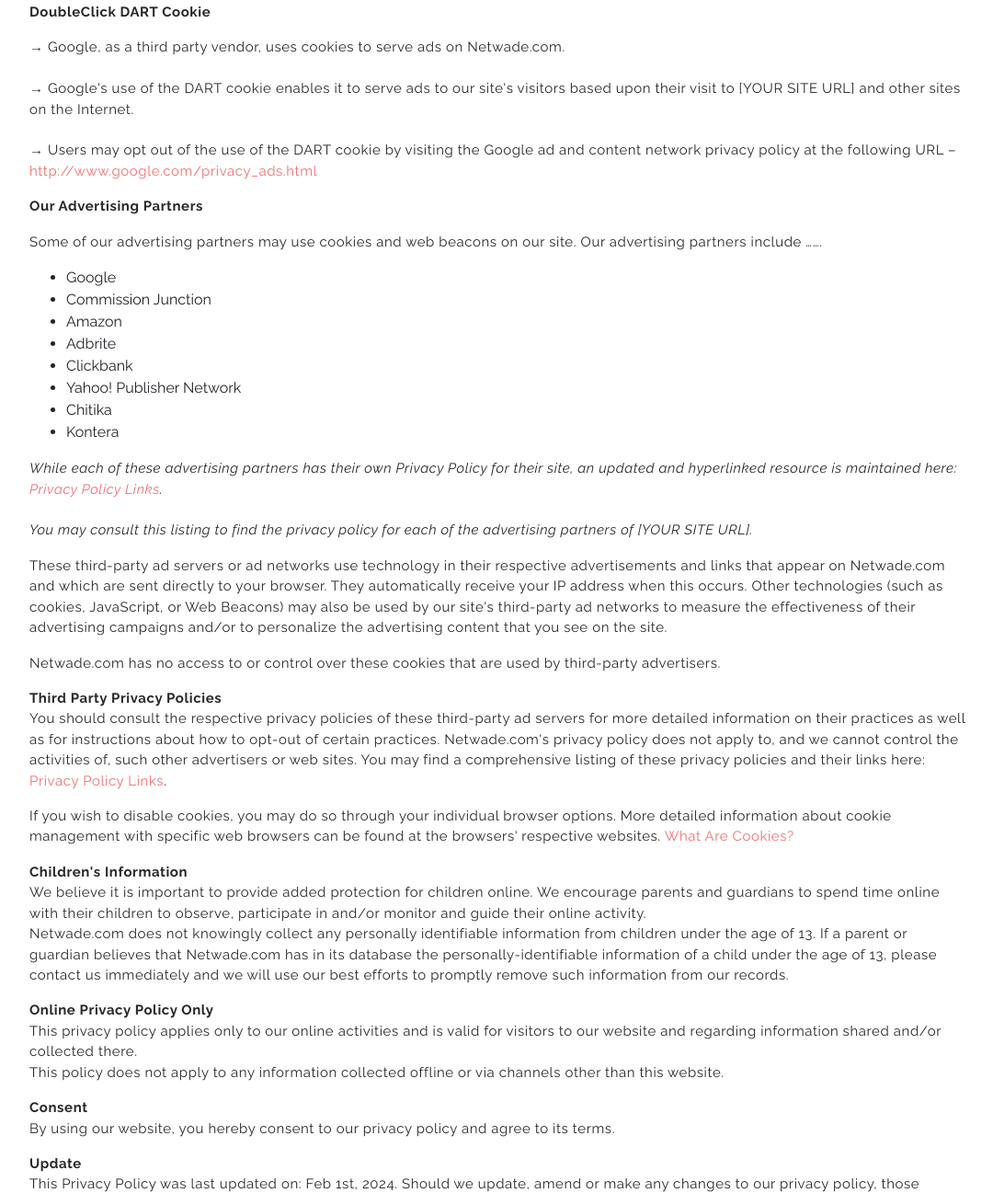
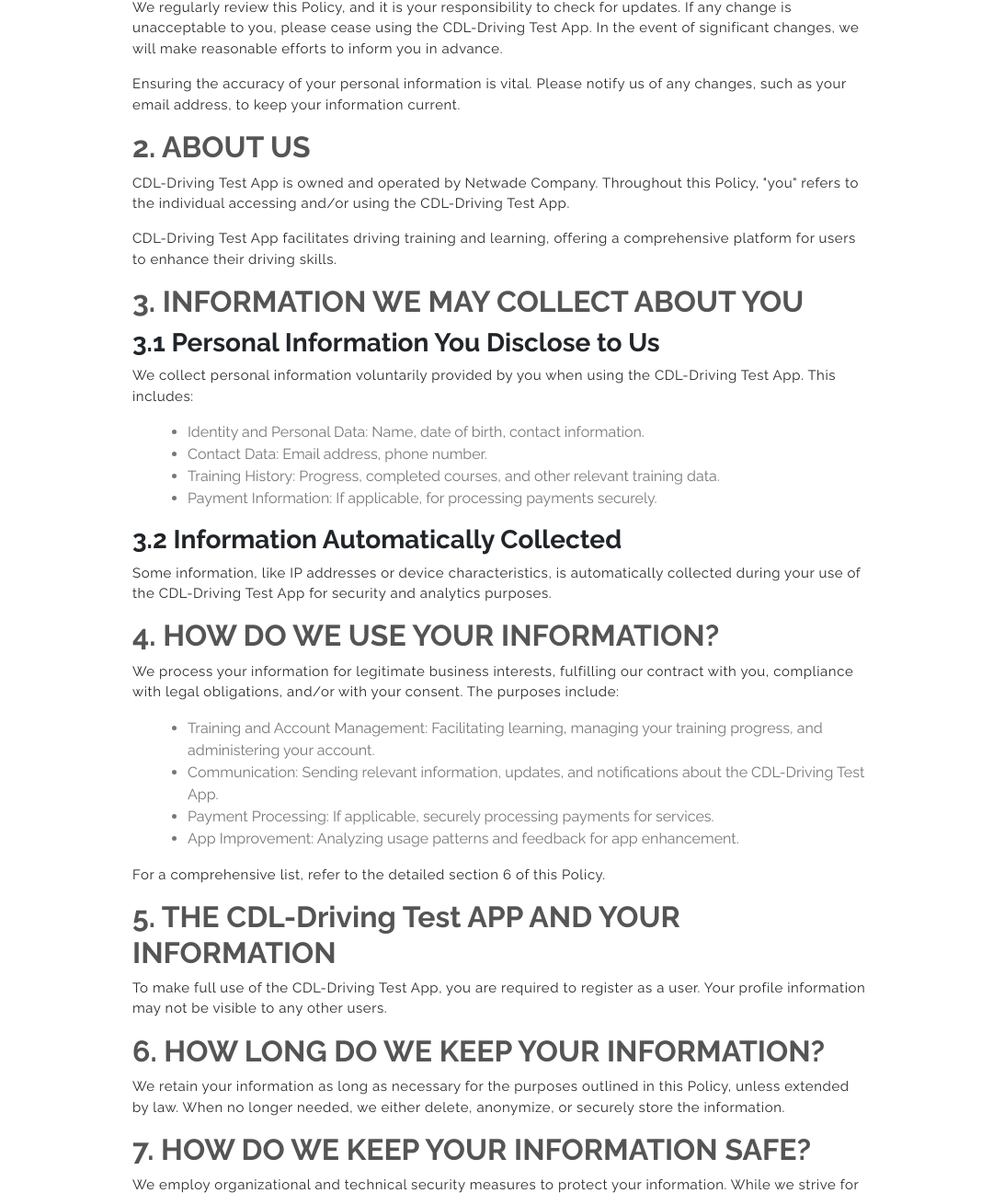
Before and after one commit to Afnan-Netwade/NetWade_Website, a website: page privacyPolicy.html in a window 1280 px wide. Shown: the part 560-1857 px from the top of the page at 92% size, without its empty margins (96-1176 px from the left). Drawn offline with Linux system fonts and the light colour scheme.

Commit message:
Update-PrivacyPolicy

```diff
--- a/privacyPolicy.html
+++ b/privacyPolicy.html
@@ -6,8 +6,46 @@
     <meta name="viewport" content="width=device-width, initial-scale=1, shrink-to-fit=no" />
     <meta name="description" content="Start your development with Ollie landing page." />
     <meta name="author" content="Netwade" />
-    <title>Netwade</title>
+    <title>CDL-Driving Test App Privacy Policy</title>
+    <style>
+        body {
+            font-family: Arial, sans-serif;
+            line-height: 1.6;
+            margin: 20px;
+        }
 
+        h1 {
+            color: #333;
+        }
+
+        h2 {
+            color: #555;
+        }
+
+        p {
+            color: #666;
+        }
+
+        a {
+            color: #007bff;
+        }
+
+        ol,
+        ul {
+            color: #777;
+            margin-left: 20px;
+        }
+
+        #policy-container {
+            max-width: 800px;
+            margin: 0 auto;
+        }
+
+        #footer {
+            margin-top: 20px;
+            color: #888;
+        }
+    </style>
     <link rel="icon" href="assets/imgs/nwlogo-cropped.png">
 
     <!-- font icons -->
@@ -66,108 +104,108 @@
         </div>
     </nav>
     <div>
-        <h1> Privacy Policy for CDL-Commercial Driving</h1>
-        <p> If you require any more information or have any questions about our privacy policy, please feel free to
-            contact
-            us by email at afnannetwade@gmail.com</p>
-        <p>At Netwade.com we consider the privacy of our visitors to be extremely important. This privacy policy
-            document describes in detail the types of personal information is collected and recorded by Netwade
-            and
-            how we use it. </p>
-        <p> <b>Log Files</b><br /> Like many other Web sites, Netwade.com makes use of log files. These files merely
-            logs visitors to the site – usually a standard procedure for hosting companies and a part of hosting
-            services's
-            analytics. The information inside the log files includes internet protocol (IP) addresses, browser type,
-            Internet Service Provider (ISP), date/time stamp, referring/exit pages, and possibly the number of clicks.
-            This
-            information is used to analyze trends, administer the site, track user's movement around the site, and
-            gather
-            demographic information. IP addresses, and other such information are not linked to any information that is
-            personally identifiable. </p>
-        <p> <b>Cookies and Web Beacons</b><br />Netwade.com uses cookies to store information about visitors'
-            preferences, to record user-specific information on which pages the site visitor accesses or visits, and to
-            personalize or customize our web page content based upon visitors' browser type or other information that
-            the
-            visitor sends via their browser. </p>
-        <p><b>DoubleClick DART Cookie</b><br /> </p>
-        <p>
-            → Google, as a third party vendor, uses cookies to serve ads on Netwade.com.<br /><br />
-            → Google's use of the DART cookie enables it to serve ads to our site's visitors based upon their visit to
-            [YOUR
-            SITE URL] and other sites on the Internet. <br /><br />
-            → Users may opt out of the use of the DART cookie by visiting the Google ad and content network privacy
-            policy
-            at the following URL – <a
-                href="http://www.google.com/privacy_ads.html">http://www.google.com/privacy_ads.html</a> </p>
-        <p><b>Our Advertising Partners</b><br /> </p>
-        <p> Some of our advertising partners may use cookies and web beacons on our site. Our advertising partners
-            include
-            ……. <br /></p>
-        <ul>
-            <li>Google</li>
-            <li>Commission Junction</li>
-            <li>Amazon</li>
-            <li>Adbrite</li>
-            <li>Clickbank</li>
-            <li>Yahoo! Publisher Network</li>
-            <li>Chitika</li>
-            <li>Kontera</li>
-        </ul>
-        <p><em>While each of these advertising partners has their own Privacy Policy for their site, an updated and
-                hyperlinked resource is maintained here: <a
-                    href="https://www.privacypolicyonline.com/privacy-policy-links/">Privacy Policy Links</a>.<br />
-                <br />
-                You may consult this listing to find the privacy policy for each of the advertising partners of [YOUR
-                SITE
-                URL].</em></p>
-        <p> These third-party ad servers or ad networks use technology in their respective advertisements and links that
-            appear on Netwade.com and which are sent directly to your browser. They automatically receive your IP
-            address when this occurs. Other technologies (such as cookies, JavaScript, or Web Beacons) may also be used
-            by
-            our site's third-party ad networks to measure the effectiveness of their advertising campaigns and/or to
-            personalize the advertising content that you see on the site. </p>
-        <p> Netwade.com has no access to or control over these cookies that are used by third-party advertisers.
-        </p>
-        </p>
-        <p><b>Third Party Privacy Policies</b><br />
-            You should consult the respective privacy policies of these third-party ad servers for more detailed
-            information
-            on their practices as well as for instructions about how to opt-out of certain practices. Netwade.com's
-            privacy policy does not apply to, and we cannot control the activities of, such other advertisers or web
-            sites.
-            You may find a comprehensive listing of these privacy policies and their links here: <a
-                href="https://www.privacypolicyonline.com/privacy-policy-links/" title="Privacy Policy Links">Privacy
-                Policy
-                Links</a>.</p>
-        <p> If you wish to disable cookies, you may do so through your individual browser options. More detailed
-            information
-            about cookie management with specific web browsers can be found at the browsers' respective websites. <a
-                href="https://www.privacypolicyonline.com/what-are-cookies/">What Are Cookies?</a></p>
-        <p><strong>Children's Information</strong><br />We believe it is important to provide added protection for
-            children
-            online. We encourage parents and guardians to spend time online with their children to observe, participate
-            in
-            and/or monitor and guide their online activity.<br />
-            Netwade.com does not knowingly collect any personally identifiable information from children under the
-            age
-            of 13. If a parent or guardian believes that Netwade.com has in its database the personally-identifiable
-            information of a child under the age of 13, please contact us immediately and we will use our best efforts to promptly remove such information from our records.</p>
-        <p>
-            <b>Online Privacy Policy Only</b><br />
-            This privacy policy applies only to our online activities and is valid for visitors to our website and
-            regarding
-            information shared and/or collected there.<br />
-            This policy does not apply to any information collected offline or via channels other than this website.
-        </p>
-        <p><b>Consent</b><br />
-            By using our website, you hereby consent to our privacy policy and agree to its terms.
-        </p>
-        <p><b>Update</b><br />This Privacy Policy was last updated on: Feb 1st, 2024. Should we update, amend or make
-            any
-            changes to our privacy policy, those changes will be posted here.</p>
-        <p><!-- END of Privacy Policy || Generated by http://www.Netwade.com || --></p>
-        <p>
-    </div>
+        <div id="policy-container">
+            <h1>Privacy Policy for CDL-Driving Test App</h1>
+            <p><strong>Last Updated:</strong> 01 Feb, 2024</p>
+
+            <p>This privacy policy (the Policy) pertains to your personal information in connection with your use of,
+                and access to, our learning app, CDL-Driving Test App, available at <a href="Netwade.com">Website
+                    URL</a>. We value your privacy and are committed to safeguarding your information and your right to
+                privacy. If you have any questions or concerns about this policy or our practices, please contact us at
+                <a href="mailto:[afnannetwade@gmail.com]">Email</a>.</p>
+
+            <p>When you engage with the CDL-Driving Test App, you trust us with your information. We take this
+                responsibility seriously and aim to clarify the information we collect, how we use it, and your rights
+                regarding it. We encourage you to carefully read through this Policy. If there are terms you disagree
+                with, please refrain from using the CDL-Driving Test App.</p>
+
+            <p>This Policy was last updated on 15 Feb, 2024.</p>
+
+            <h2>1. CHANGES TO THIS POLICY OR YOUR PERSONAL INFORMATION</h2>
+            <p>We regularly review this Policy, and it is your responsibility to check for updates. If any change is
+                unacceptable to you, please cease using the CDL-Driving Test App. In the event of significant changes,
+                we will make reasonable efforts to inform you in advance.</p>
+
+            <p>Ensuring the accuracy of your personal information is vital. Please notify us of any changes, such as
+                your email address, to keep your information current.</p>
+
+            <h2>2. ABOUT US</h2>
+            <p>CDL-Driving Test App is owned and operated by Netwade Company. Throughout this Policy, "you" refers to
+                the individual accessing and/or using the CDL-Driving Test App.</p>
+
+            <p>CDL-Driving Test App facilitates driving training and learning, offering a comprehensive platform for
+                users to enhance their driving skills.</p>
+
+            <h2>3. INFORMATION WE MAY COLLECT ABOUT YOU</h2>
+            <h3>3.1 Personal Information You Disclose to Us</h3>
+            <p>We collect personal information voluntarily provided by you when using the CDL-Driving Test App. This
+                includes:</p>
+
+            <ul>
+                <li>Identity and Personal Data: Name, date of birth, contact information.</li>
+                <li>Contact Data: Email address, phone number.</li>
+                <li>Training History: Progress, completed courses, and other relevant training data.</li>
+                <li>Payment Information: If applicable, for processing payments securely.</li>
+            </ul>
+
+            <h3>3.2 Information Automatically Collected</h3>
+            <p>Some information, like IP addresses or device characteristics, is automatically collected during your use
+                of the CDL-Driving Test App for security and analytics purposes.</p>
+
+            <h2>4. HOW DO WE USE YOUR INFORMATION?</h2>
+            <p>We process your information for legitimate business interests, fulfilling our contract with you,
+                compliance with legal obligations, and/or with your consent. The purposes include:</p>
+
+            <ul>
+                <li>Training and Account Management: Facilitating learning, managing your training progress, and
+                    administering your account.</li>
+                <li>Communication: Sending relevant information, updates, and notifications about the CDL-Driving Test
+                    App.</li>
+                <li>Payment Processing: If applicable, securely processing payments for services.</li>
+                <li>App Improvement: Analyzing usage patterns and feedback for app enhancement.</li>
+            </ul>
+
+            <p>For a comprehensive list, refer to the detailed section 6 of this Policy.</p>
+
+            <h2>5. THE CDL-Driving Test APP AND YOUR INFORMATION</h2>
+            <p>To make full use of the CDL-Driving Test App, you are required to register as a user. Your profile
+                information may not be visible to any other users.</p>
+
+            <h2>6. HOW LONG DO WE KEEP YOUR INFORMATION?</h2>
+            <p>We retain your information as long as necessary for the purposes outlined in this Policy, unless extended
+                by law. When no longer needed, we either delete, anonymize, or securely store the information.</p>
+
+            <h2>7. HOW DO WE KEEP YOUR INFORMATION SAFE?</h2>
+            <p>We employ organizational and technical security measures to protect your information. While we strive for
+                security, the internet is not entirely risk-free. Transmission of information to and from the
+                CDL-Driving Test App is at your own risk.</p>
+
+            <h2>8. THIRD PARTY WEBSITES</h2>
+            <p>The CDL-Driving Test App may contain links to third-party websites. We are not responsible for their
+                privacy practices or the safety of information shared on those sites. Please review their policies and
+                contact them directly with any queries.</p>
+
+            <h2>9. IS YOUR INFORMATION TRANSFERRED INTERNATIONALLY?</h2>
+            <p>CDL-Driving Test may transfer, store, and process your information in countries other than your own. We
+                take reasonable measures to ensure your information is protected and compliant with relevant laws.</p>
+
+            <h2>10. ACCOUNT INFORMATION</h2>
+            <p>You can review or update your information by logging into the CDL-Driving Test App and accessing the "my
+                profile" section. To terminate your CDL-Driving Test App account, contact us at <a
+                    href="mailto:afnannetwade@gmail.com">Contact Email</a>.</p>
+
+            <h2>11. WHAT ARE YOUR PRIVACY RIGHTS?</h2>
+            <p>You have rights regarding the information we hold about you. For details and to exercise these rights,
+                contact us at <a href="mailto:afnannetwade@gmail.com">Contact Email</a>.</p>
+
+            <div id="footer">
+                <p><strong>Contact Us:</strong> For questions about this Policy or other concerns, email us at <a
+                        href="mailto:afnannetwade@gmail.com">Contact Email</a>. You also have the right to file a
+                    complaint with the [Relevant Regulatory Authority].</p>
+            </div>
+        </div>
+</body>
+</div>
 </body>
 
 </html>
```
